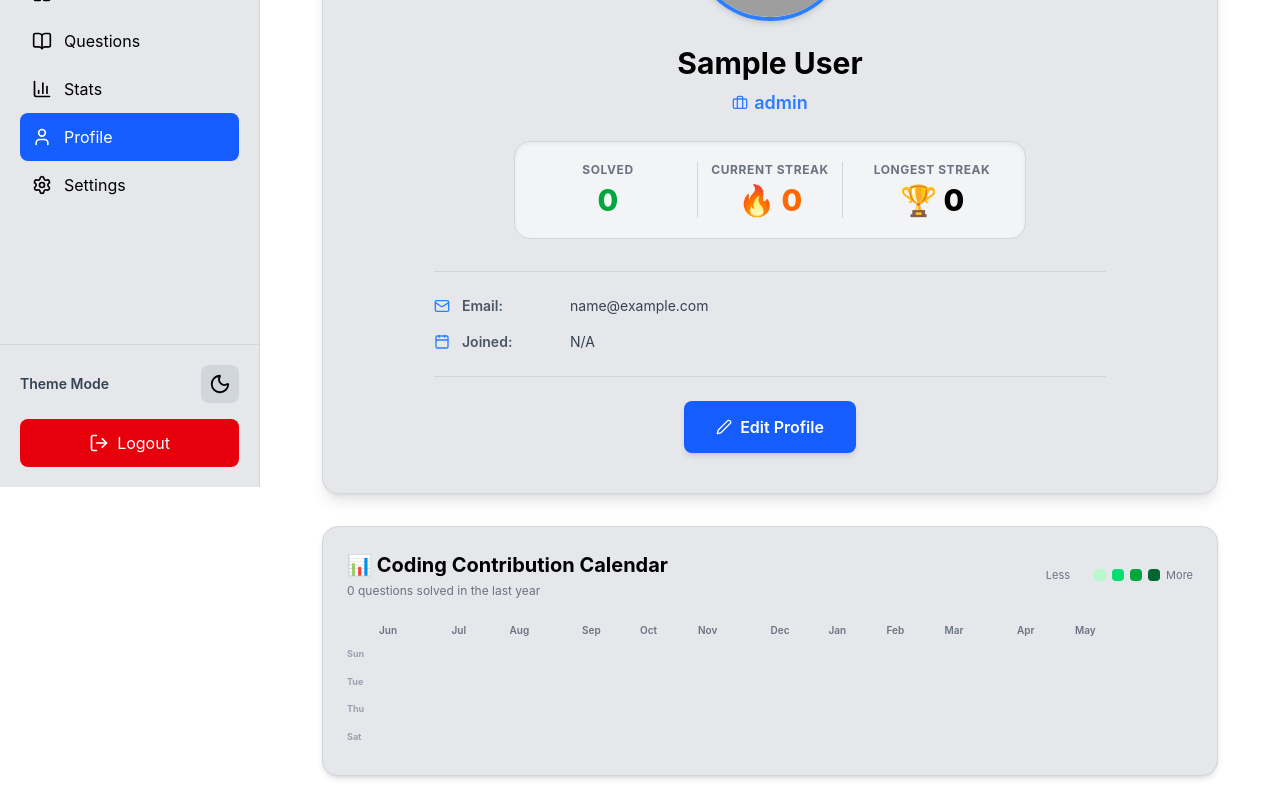
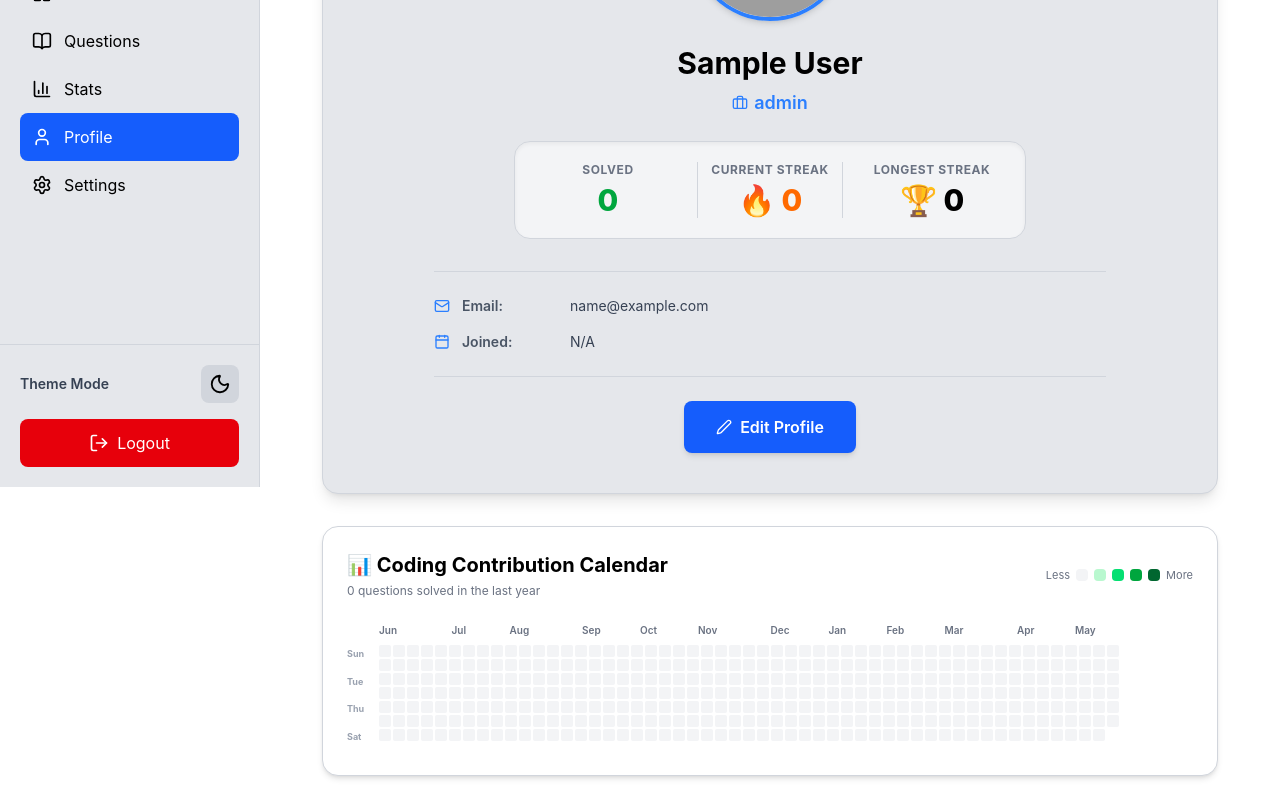
Before and after one commit to nitishkpathak/PrepTrack, a React (Vite) app in the folder client/: page /profile in a window 1280 px wide. Shown: the part 313-1113 px from the top of the page. Built offline with nearby package versions, Linux system fonts and the light colour scheme; no server answers; sample sign-in values are in the browser's storage; grey boxes are pictures that could not be loaded.

Commit message:
style: enhance visibility of contribution calendar in light mode

```diff
--- a/client/src/components/ContributionCalendar.jsx
+++ b/client/src/components/ContributionCalendar.jsx
@@ -75,7 +75,7 @@ function ContributionCalendar({ questions = [] }) {
 
   // Determine background color based on solve count
   const getColorClass = (count) => {
-    if (count === 0) return "bg-gray-200 dark:bg-gray-800 hover:bg-gray-300 dark:hover:bg-gray-700";
+    if (count === 0) return "bg-gray-100 dark:bg-gray-800 hover:bg-gray-200 dark:hover:bg-gray-700";
     if (count === 1) return "bg-green-200 dark:bg-green-900/60 text-green-800 border border-green-300/30";
     if (count === 2) return "bg-green-400 dark:bg-green-700/80 text-white";
     if (count === 3) return "bg-green-600 dark:bg-green-500 text-white";
@@ -83,7 +83,7 @@ function ContributionCalendar({ questions = [] }) {
   };
 
   return (
-    <div className="bg-gray-200 dark:bg-gray-900 p-6 rounded-2xl border border-gray-300 dark:border-gray-800 shadow-md transition duration-300">
+    <div className="bg-white dark:bg-gray-950 p-6 rounded-2xl border border-gray-300 dark:border-gray-800 shadow-md transition duration-300">
       <div className="flex flex-col md:flex-row justify-between items-start md:items-center mb-6 gap-2">
         <div>
           <h2 className="text-xl font-bold text-black dark:text-white flex items-center gap-2">
@@ -97,7 +97,7 @@ function ContributionCalendar({ questions = [] }) {
         {/* Legend */}
         <div className="flex items-center gap-1.5 text-[11px] text-gray-500 dark:text-gray-400 select-none">
           <span>Less</span>
-          <div className="w-3 h-3 rounded-sm bg-gray-200 dark:bg-gray-800" />
+          <div className="w-3 h-3 rounded-sm bg-gray-100 dark:bg-gray-800" />
           <div className="w-3 h-3 rounded-sm bg-green-200 dark:bg-green-900/60" />
           <div className="w-3 h-3 rounded-sm bg-green-400 dark:bg-green-700/80" />
           <div className="w-3 h-3 rounded-sm bg-green-600 dark:bg-green-500" />
```
